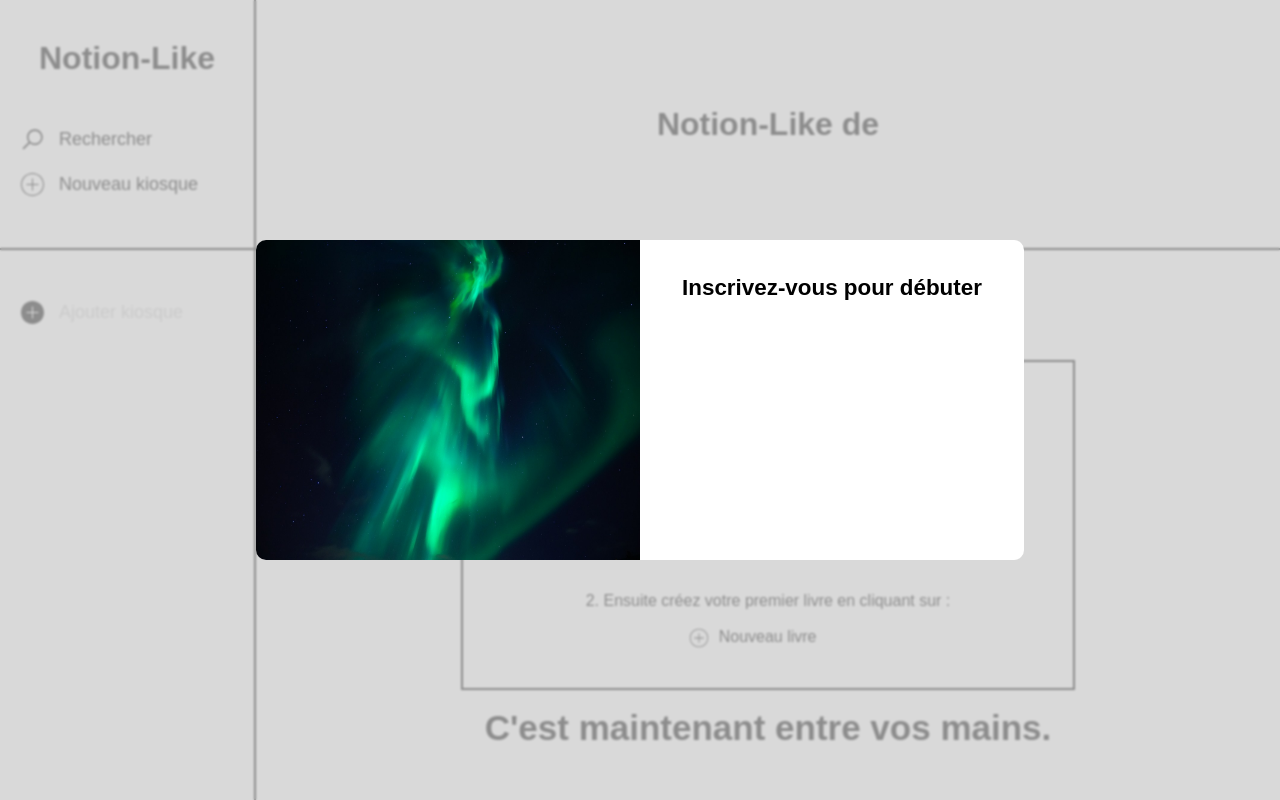
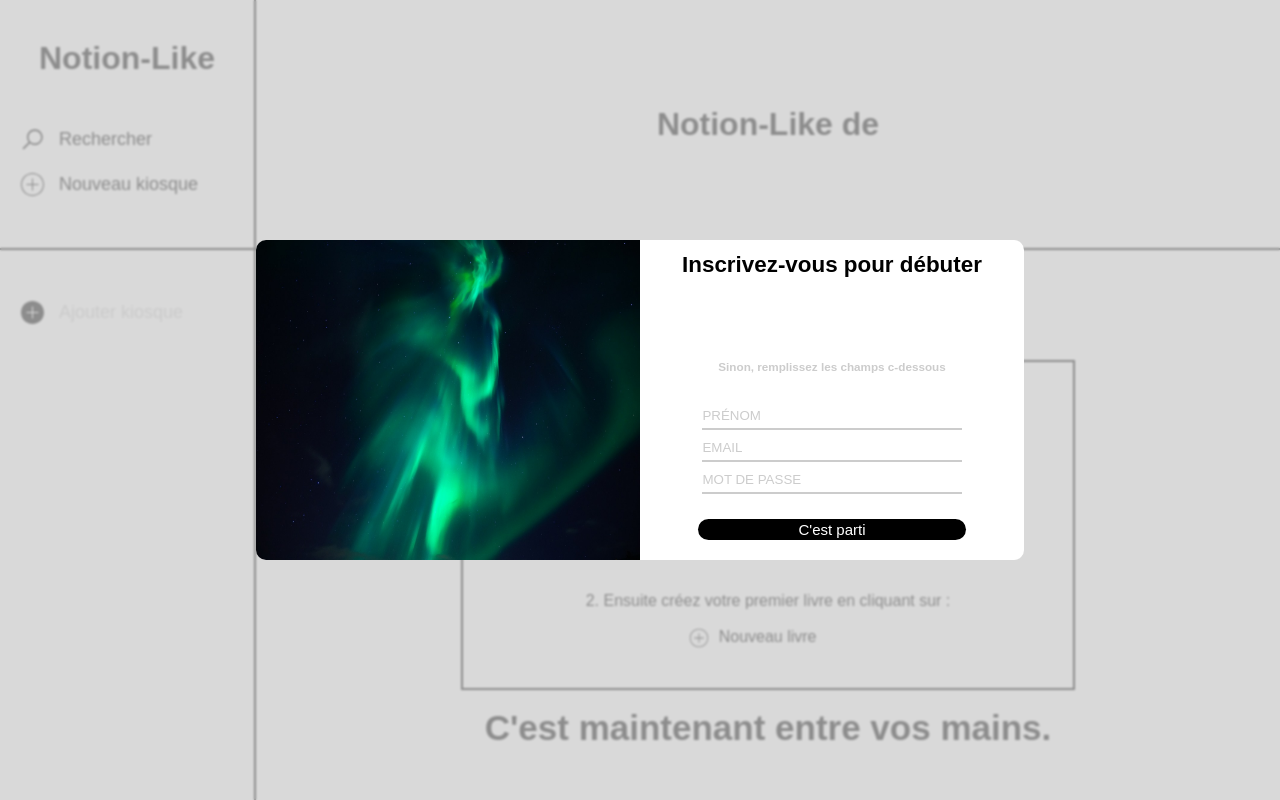
Before and after one commit to leo951/nl-front, a React (Create React App) app: page / in a window 1280 px wide. Built offline with nearby package versions, Linux system fonts and the light colour scheme; no server answers.

Commit message:
add design for button google and design global modal

```diff
--- /dev/null
+++ b/src/components/inputs/inputsForm/InputForm.js
@@ -0,0 +1,17 @@
+import React from "react";
+
+import styles from "./InputForm.module.scss";
+
+const InputForm = (props) => {
+  return (
+    <div className={styles.container__input}>
+      <input
+        placeholder={props.placeholder}
+        required={props.required}
+        onChange={props.onChange}
+      />
+    </div>
+  );
+};
+
+export default InputForm;
--- /dev/null
+++ b/src/components/inputs/inputsForm/InputForm.module.scss
@@ -0,0 +1,28 @@
+@import "../../../styles/helpers/variables/variable";
+
+.container__input {
+  display: flex;
+  justify-content: center;
+  width: 100%;
+  margin: 5px 0;
+
+  input {
+    width: 75%;
+    border: none;
+    border-bottom: 2px solid $greyColor;
+    padding-bottom: 5px;
+    border-bottom: 2px solid $greyColor;
+
+    cursor: pointer;
+
+    &::placeholder {
+      color: $greyColor;
+    }
+
+    &:focus {
+      outline: none;
+      border-color: $blackColor;
+      transition: border-color 0.3s ease;
+    }
+  }
+}
--- a/src/components/modals/LoginModal.js
+++ b/src/components/modals/LoginModal.js
@@ -2,6 +2,9 @@ import React, { useState, useEffect } from "react";
 import styles from "./LoginModal.module.scss";
 import { GoogleLogin } from "@react-oauth/google";
 import { jwtDecode } from "jwt-decode";
+
+import InputForm from "../inputs/inputsForm/InputForm";
+import authService from "../../services/auth.service";
 
 const ImageLeft = require("../../assets/images/northern-lights.jpg");
 
@@ -18,6 +21,26 @@ const LoginModal = () => {
     });
   }, [token]);
 
+  useEffect(() => {
+    console.log("Je suis user = ", user);
+  }, [user]);
+
+  const handleSubmit = (e) => {
+    e.preventDefault();
+    console.log("Je suis e = ", e);
+    // authService
+    //   .login(user)
+    //   .then((data) => {
+    //     if (data.message) {
+    //       return false;
+    //     }
+    //     localStorage.setItem("token", data.token);
+    //   })
+    //   .catch((err) => {
+    //     console.log(err);
+    //   });
+  };
+
   return (
     <div className={styles.modal__container}>
       <div className={styles.modal__container_left}>
@@ -27,9 +50,14 @@ const LoginModal = () => {
         <div className={styles.modal__container_right_title}>
           <h2>Inscrivez-vous pour débuter</h2>
         </div>
-        <div>
-          <div>
+        <div className={styles.modal__container_login}>
+          <div className={styles.modal__container_right_login_btn}>
             <GoogleLogin
+              size="large"
+              text="Continuez avec Google"
+              shape="circle"
+              logo_alignment="left"
+              width="300"
               onSuccess={(data) => {
                 setToken(jwtDecode(data.credential));
               }}
@@ -39,6 +67,37 @@ const LoginModal = () => {
             />
           </div>
         </div>
+        <div className={styles.modal__container_right_text}>
+          <h3>Sinon, remplissez les champs c-dessous</h3>
+        </div>
+        <div className={styles.modal__container_right_form}>
+          <form onSubmit={(e) => handleSubmit(e)}>
+            <InputForm
+              placeholder="PRÉNOM"
+              required={true}
+              onChange={(e) => {
+                setUser({ ...user, firstName: e.target.value });
+              }}
+            />
+            <InputForm
+              placeholder="EMAIL"
+              required={true}
+              onChange={(e) => {
+                setUser({ ...user, email: e.target.value });
+              }}
+            />
+            <InputForm
+              placeholder="MOT DE PASSE"
+              required={true}
+              onChange={(e) => {
+                setUser({ ...user, password: e.target.value });
+              }}
+            />
+          </form>
+        </div>
+        <div className={styles.modal__container_right_validate}>
+          <p>C'est parti</p>
+        </div>
       </div>
     </div>
   );
--- a/src/components/modals/LoginModal.module.scss
+++ b/src/components/modals/LoginModal.module.scss
@@ -1,3 +1,5 @@
+@import "../../styles/helpers/variables/_variable.scss";
+
 .modal__container {
   position: fixed;
   top: 50%;
@@ -30,6 +32,7 @@
 
     display: flex;
     flex-direction: column;
+    align-items: center;
 
     .modal__container_right_title {
       height: 30%;
@@ -42,5 +45,65 @@
         font-size: 1.4em;
       }
     }
+
+    .modal__container_login {
+      display: flex;
+      justify-content: center;
+    }
+
+    .modal__container_right_text {
+      margin: 30px 0;
+      display: flex;
+      justify-content: center;
+      font-size: 10px;
+      color: $greyColor;
+    }
+
+    .modal__container_right_form {
+      display: flex;
+      justify-content: center;
+
+      width: 100%;
+
+      form {
+        display: flex;
+        flex-direction: column;
+        align-items: center;
+        width: 90%;
+      }
+    }
+    .modal__container_right_validate {
+      display: flex;
+      justify-content: center;
+      align-items: center;
+
+      border: none;
+      border-radius: 20px;
+      background-color: $blackColor;
+
+      width: 70%;
+      height: 40px;
+
+      margin: 20px 0;
+
+      cursor: pointer;
+
+      p {
+        color: $whiteColor;
+        font-size: 15px;
+        transition: color 0.3s ease;
+      }
+
+      &:hover {
+        background-color: $whiteColor;
+        border: 1px solid $greyColor;
+
+        p {
+          color: $blackColor;
+        }
+      }
+
+      transition: background-color 0.3s ease, border 0.3s ease;
+    }
   }
 }
--- /dev/null
+++ b/src/services/auth.service.js
@@ -0,0 +1,11 @@
+export default {
+  login(user) {
+    return fetch(`${process.env.API_URL}users/login`, {
+      method: "POST",
+      headers: {
+        "content-type": "application/json",
+      },
+      body: JSON.stringify(user),
+    }).then((res) => res.json());
+  },
+};
```
Also changed, not shown: 1 other file (tests, documents, lock files or other folders).
